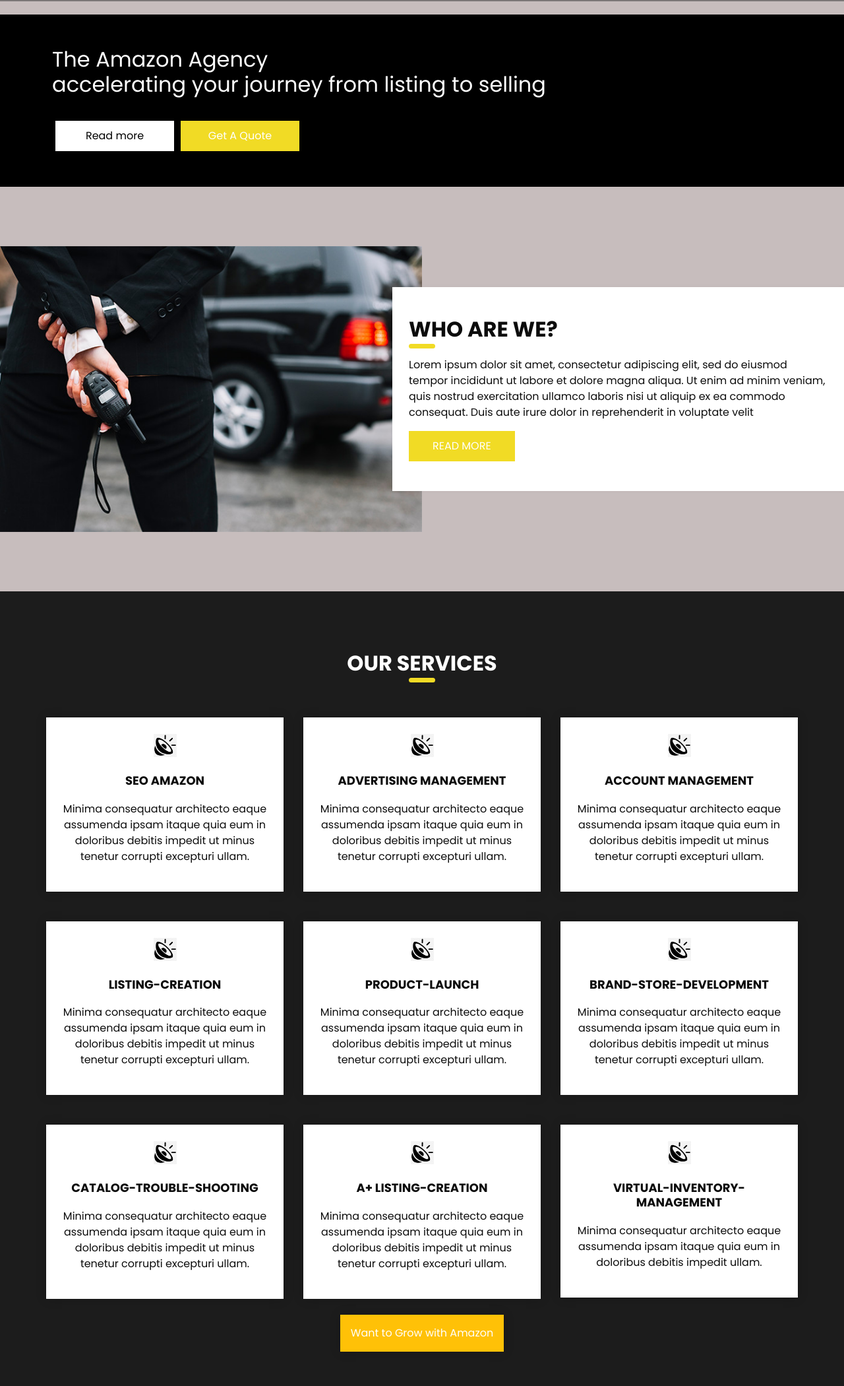
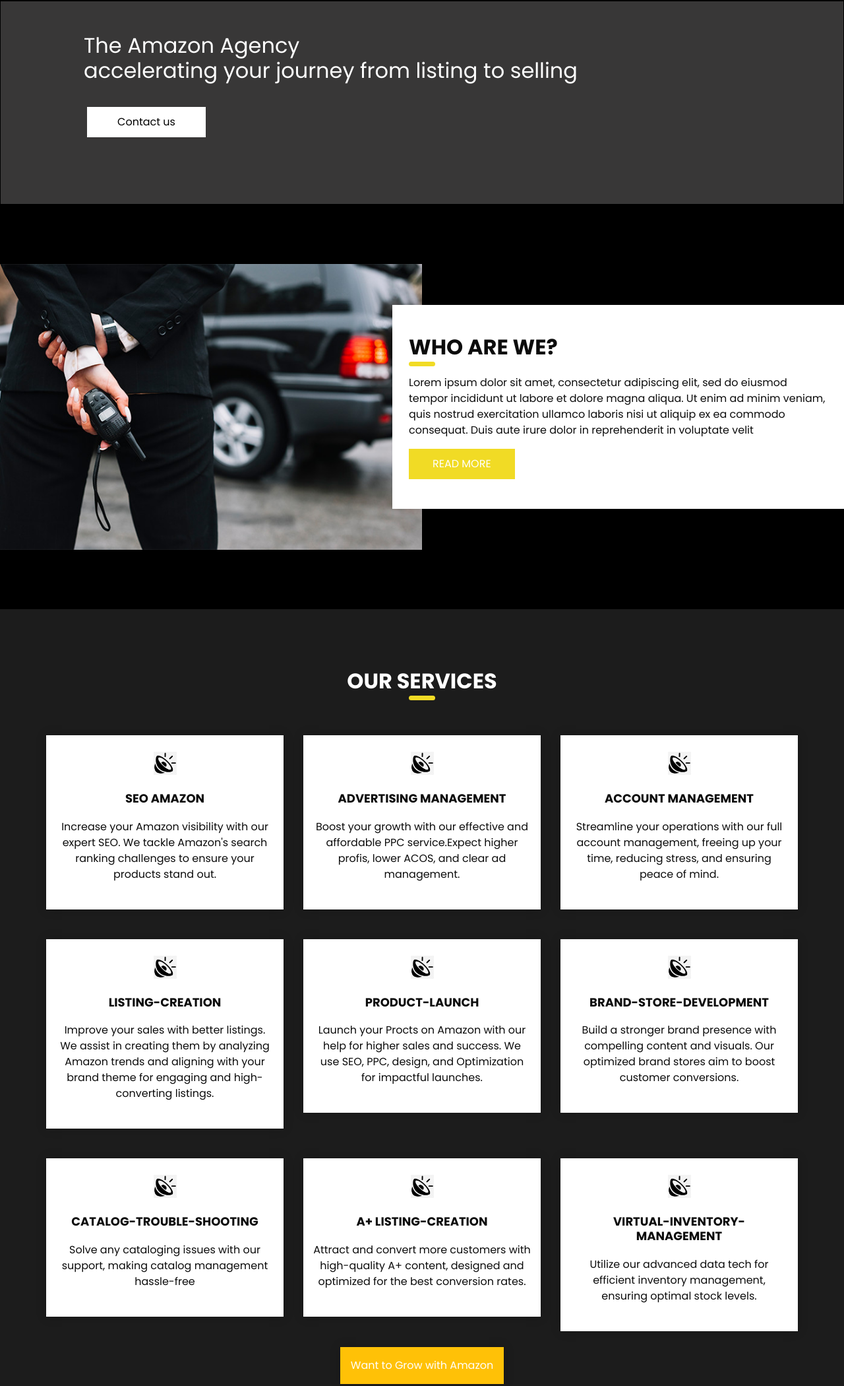
Before and after one commit to vipulvarshney1/SAV_services, a plain HTML site: page index.html in a window 1280 px wide. Shown: the part 97-2197 px from the top of the page at 66% size. Drawn offline with nearby package versions, Linux system fonts and the light colour scheme; a script that the page names is missing; files whose address does not match are found by name.

Commit message:
Update index.html

```diff
--- a/index.html
+++ b/index.html
@@ -36,8 +36,9 @@
             background-color: rgb(92, 88, 88);
         }
         body{
-            background-color: rgb(199, 189, 189);
+            background-color: black;
         }
+
         .center
         {
         display: flex;
@@ -61,34 +62,32 @@
 
 </head>
 <body>
-    <main>
+
                 <!-- header section strats -->
-              <header class="header_section">
-                <div class="header_top">
+      <header class="header_section fixed-top">
+        <div class="header_top"  style="background-color:black;">
             <div class="container-fluid">
                 <nav class="navbar navbar-expand-lg custom_nav-container">
                     <a class="navbar-brand" href="index.html">
-                        <span>
-                          SAV_Services
-                        </span>
+                        <span>SAV_Services</span>
                     </a>
                     <button class="navbar-toggler" type="button" data-toggle="collapse" data-target="#navbarSupportedContent" aria-controls="navbarSupportedContent" aria-expanded="false" aria-label="Toggle navigation">
                         <span class="navbar-toggler-icon"></span>
                     </button>
 
-                      <div class="collapse navbar-collapse ml-auto" id="navbarSupportedContent">
-                        <ul class="navbar-nav  ">
+                    <div class="collapse navbar-collapse" id="navbarSupportedContent">
+                        <ul class="navbar-nav ml-auto">
                             <li class="nav-item">
                                 <a class="nav-link" href="#sect">Home <span class="sr-only">(current)</span></a>
                             </li>
                             <li class="nav-item">
-                            <a class="nav-link" href="#about"> About</a>
+                                <a class="nav-link" href="#about">About</a>
                             </li>
                             <li class="nav-item">
-                            <a class="nav-link" href="#Our_Services">Our Services </a>
+                                <a class="nav-link" href="#Our_Services">Our Services</a>
                             </li>
                             <li class="nav-item">
-                            <a class="nav-link" href="#blog"> Blog </a>
+                                <a class="nav-link" href="#blog">Blog</a>
                             </li>
                             <li class="nav-item">
                                 <a class="nav-link" href="contact.html">Contact us</a>
@@ -99,14 +98,21 @@
             </div>
         </div>
     </header>
+
+    <!-- Bootstrap JS and jQuery -->
+    <script src="https://code.jquery.com/jquery-3.2.1.slim.min.js"></script>
+    <script src="https://cdnjs.cloudflare.com/ajax/libs/popper.js/1.12.9/umd/popper.min.js"></script>
+    <script src="https://maxcdn.bootstrapcdn.com/bootstrap/4.0.0/js/bootstrap.min.js"></script>
+
         <!-- end header section -->
 <!-- <center> -->
+  <main>
             <!-- slider section -->
-            <section class=" slider_section" id="sect" style="margin-top:20px ;">
-              <div class="container-fluid" style="border: 1px solid black;background-color: rgb(0, 0, 0);" >
-                <div class="row m-5">
+            <section class=" slider_section" id="sect">
+              <div class="container-fluid" style="border: 1px solid black;background-color: rgb(56, 55, 55);" >
+                <div class="row m-5 p-5">
                   <div class="col-md">
-                    <div class="detail-box">
+                    <div class="detail-box" style="padding-top:50px ;">
                         <h2>
                             The Amazon Agency <br>
                             <span>
@@ -114,8 +120,7 @@
                             </span>
                         </h2>
                       <div class="btn-box">
-                        <a href="#" class="btn-1"> Read more </a>
-                        <a href="#" class="btn-2">Get A Quote</a>
+                        <a href="contact.html" class="btn-1"> Contact us </a>
                       </div>
                     </div>
                   </div>
@@ -236,7 +241,7 @@
                 SEO Amazon
               </h6>
               <p>
-                Minima consequatur architecto eaque assumenda ipsam itaque quia eum in doloribus debitis impedit ut minus tenetur corrupti excepturi ullam.
+                Increase your Amazon visibility with our expert SEO. We tackle Amazon's search ranking challenges to ensure your products stand out.
               </p>
 
             </div>
@@ -252,7 +257,7 @@
                 Advertising Management
               </h6>
               <p>
-                Minima consequatur architecto eaque assumenda ipsam itaque quia eum in doloribus debitis impedit ut minus tenetur corrupti excepturi ullam.
+                Boost your growth with our effective and affordable PPC service.Expect higher profis, lower ACOS, and clear ad management.
               </p>
 
             </div>
@@ -268,7 +273,7 @@
                 Account Management
               </h6>
               <p>
-                Minima consequatur architecto eaque assumenda ipsam itaque quia eum in doloribus debitis impedit ut minus tenetur corrupti excepturi ullam.
+                Streamline your operations with our full account management, freeing up your time, reducing stress, and ensuring peace of mind.
               </p>
 
             </div>
@@ -286,7 +291,8 @@
                 listing-Creation
               </h6>
               <p>
-                Minima consequatur architecto eaque assumenda ipsam itaque quia eum in doloribus debitis impedit ut minus tenetur corrupti excepturi ullam.
+                Improve your sales with better listings.
+                <br>We assist in creating them by analyzing Amazon trends and aligning with your brand theme for engaging and high-converting listings.
               </p>
 
             </div>
@@ -302,7 +308,7 @@
                 Product-Launch
               </h6>
               <p>
-                Minima consequatur architecto eaque assumenda ipsam itaque quia eum in doloribus debitis impedit ut minus tenetur corrupti excepturi ullam.
+                Launch your Procts on Amazon with our help for higher sales and success. We use SEO, PPC, design, and Optimization for impactful launches.
               </p>
 
             </div>
@@ -318,7 +324,7 @@
                 Brand-Store-Development
               </h6>
               <p>
-                Minima consequatur architecto eaque assumenda ipsam itaque quia eum in doloribus debitis impedit ut minus tenetur corrupti excepturi ullam.
+                Build a stronger brand presence with compelling content and visuals. Our optimized brand stores aim to boost customer conversions.
               </p>
 
             </div>
@@ -336,7 +342,7 @@
                 Catalog-Trouble-Shooting
               </h6>
               <p>
-                Minima consequatur architecto eaque assumenda ipsam itaque quia eum in doloribus debitis impedit ut minus tenetur corrupti excepturi ullam.
+               Solve any cataloging issues with our support, making catalog management hassle-free
               </p>
 
             </div>
@@ -352,7 +358,8 @@
                 A+ listing-Creation
               </h6>
               <p>
-                Minima consequatur architecto eaque assumenda ipsam itaque quia eum in doloribus debitis impedit ut minus tenetur corrupti excepturi ullam.
+                Attract and convert more customers with high-quality A+ content,
+                designed and optimized for the best conversion rates.
               </p>
 
             </div>
@@ -368,7 +375,7 @@
                 Virtual-Inventory-Management
               </h6>
               <p>
-                Minima consequatur architecto eaque assumenda ipsam itaque quia eum in doloribus debitis impedit ullam.
+                Utilize our advanced data tech for efficient inventory management, ensuring optimal stock levels.
               </p>
             </div>
           </div>
@@ -376,7 +383,7 @@
         <div class="box btn-box bg-warning p-3 mt-4" style="margin:auto; color: black;">
             <div class="img-box ">
                 <!-- <div class="detail-box"> -->
-                    <a class="text-decoration-none text-white" href="">
+                    <a class="text-decoration-none text-white" href="contact.html">
                         Want to Grow with Amazon
                     </a>
                 <!-- </div> -->
@@ -512,11 +519,10 @@
 
  <!-- Growth section -->
 
- <section class="about_section layout_padding" style="margin-bottom: 30px;">
+ <section class="about_section" style="margin-bottom: 30px;padding-left: 3.55%;">
     <div class="container-fluid">
       <div class="row">
         <div class="col-md">
-
           <div class="detail-box">
             <div class="heading_container ">
               <h2>
@@ -544,7 +550,7 @@
   <!-- Growth section -->
 
 
-    <div class="container-fluid about_section" style="margin-top:30px; margin-bottom: 29px;" id="contact">
+    <div class="container-fluid about_section" style="margin-top:30px; margin-bottom: 29px; padding-left: 4.5%;" id="contact">
       <div class="row">
         <div class="col-md">
 
```
Lines whose indentation alone changed are shown as unchanged.
